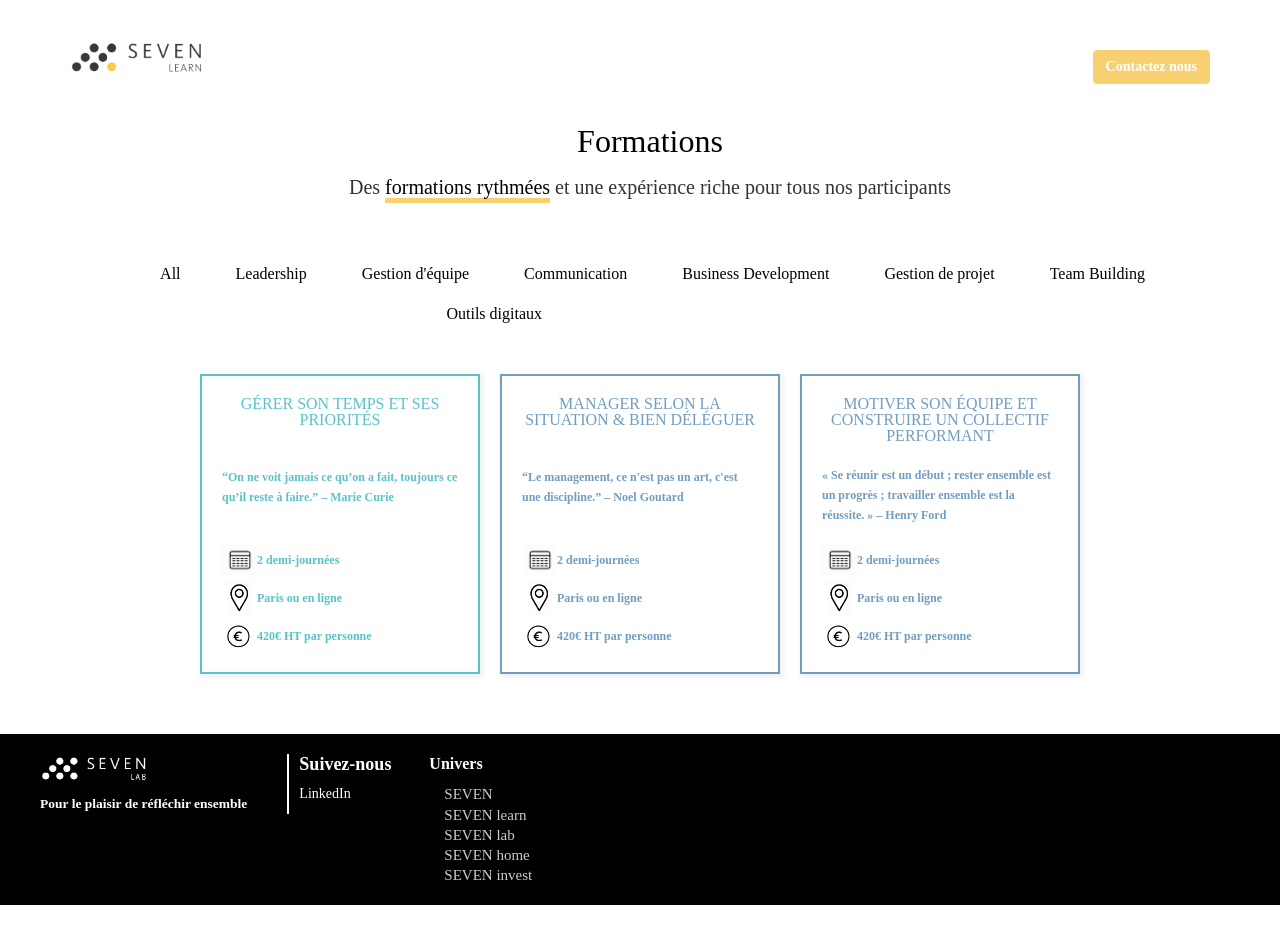
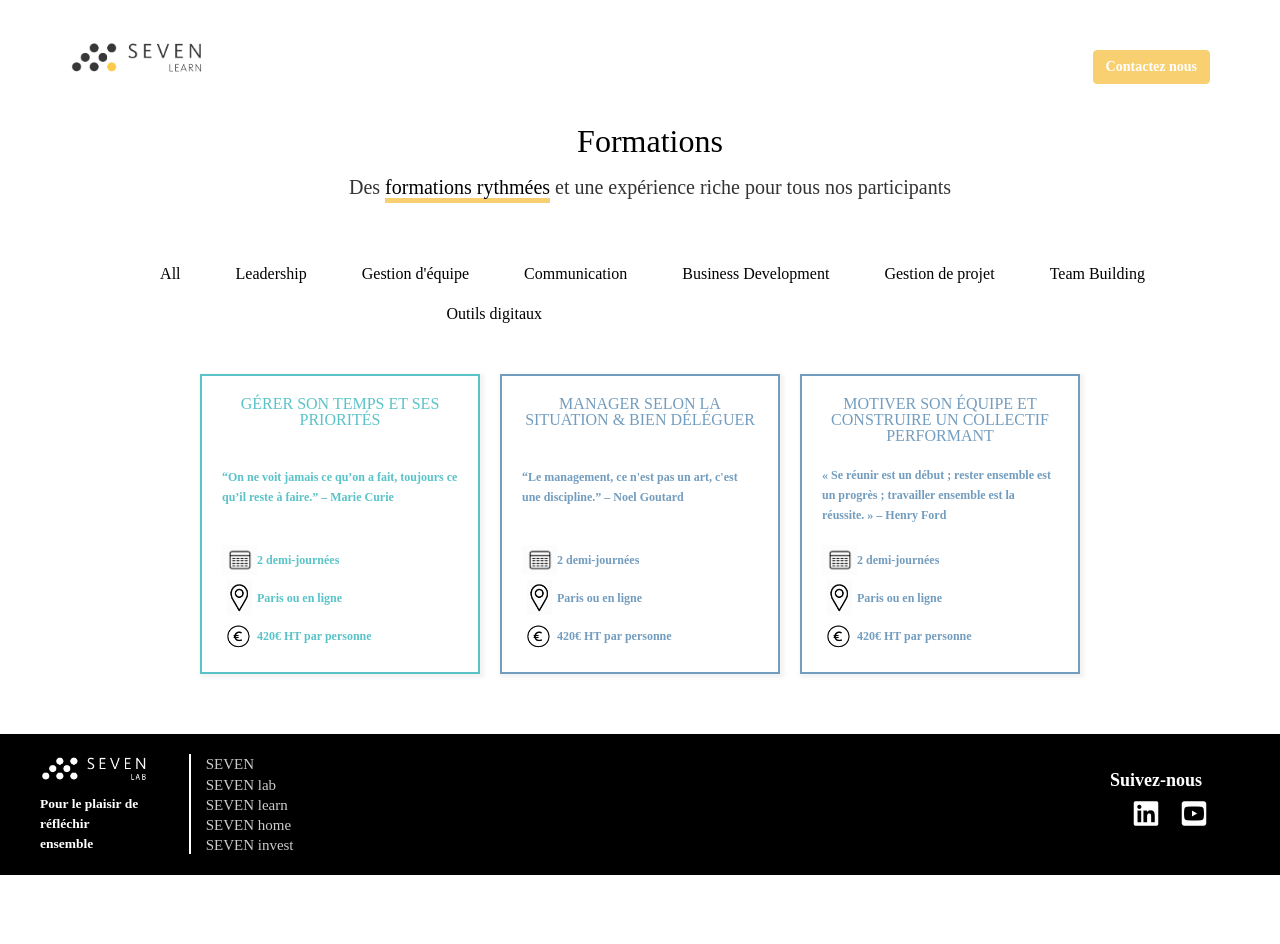
Before and after one commit to antoinel7/learn.byseven.co.v2, a Jekyll site: the page built from _pages/trainings/trainings_index.html, in a window 1280 px wide and 1075 px high. Shown: the top 944 px of the window. Built offline with Jekyll 4.4.1, drawn with Linux system fonts in a browser that asks for light colours; nearby versions of some CDN libraries; some web fonts are replaced.

Commit message:
footer updates

```diff
--- a/_includes/footer_trainings.html
+++ b/_includes/footer_trainings.html
@@ -1,22 +1,22 @@
-<div class="footer-lab-seven">
+<div class=" footer footer-lab-seven">
   <div class="footer-lab-logo">
     <img src="/assets/img/LOGO_SEVEN_BLANC_LAB.png" alt="" id='seven-logo-footer' class='footer-lab-links-title'>
-    <p>Pour le plaisir de réfléchir ensemble</p>
+    <p class='side-text'>Pour le plaisir de réfléchir ensemble</p>
   </div>
-  <div class="flex-row-between-start">
+  <div class="footer-elements">
+    <div class="footer-lab-links footer-lab-links-4">
+      <a href="https://byseven.co" target="_blank">SEVEN</a>
+      <a href="https://learn.byseven.co/lab" target="_blank">SEVEN lab</a>
+      <a href="https://learn.byseven.co" target="_blank">SEVEN learn</a>
+      <a href="https://home.byseven.co" target="_blank">SEVEN home</a>
+      <a href="https://invest.byseven.co" target="_blank">SEVEN invest</a>
+    </div>
     <div class="footer-lab-media footer-lab-links-1">
       <p>Suivez-nous</p>
       <div class="footer-lab-media-icons">
-        <a class='footer-links footer-link-linkedin'>LinkedIn</a>
+        <a href='https://fr.linkedin.com/company/learnbyseven' target='_blank'><i class="fab fa-linkedin fa-2x"></i></a>
+        <a href='https://www.youtube.com/channel/UCO9EOVJ0YDgoeyHS74m8gHQ' target='_blank'><i class="fab fa-youtube-square fa-2x"></i></a>
       </div>
-    </div>
-    <div class="footer-lab-links footer-lab-links-4">
-      <p>Univers</p>
-      <a href="https://byseven.co" target="_blank">SEVEN</a>
-      <a href="https://learn.byseven.co" target="_blank">SEVEN learn</a>
-      <a href="https://learn.byseven.co/lab" target="_blank">SEVEN lab</a>
-      <a href="https://home.byseven.co" target="_blank">SEVEN home</a>
-      <a href="https://invest.byseven.co" target="_blank">SEVEN invest</a>
     </div>
   </div>
 </div>
--- a/_sass/layout/footer.scss
+++ b/_sass/layout/footer.scss
@@ -164,7 +164,7 @@
   .footer-lab-media-icons {
     display: flex;
     flex-direction: row;
-    justify-content: space-between;
+    justify-content: space-evenly;
     align-items: center;
     width: 120px;
 
@@ -369,7 +369,7 @@
 .footer-lab-media-icons {
   display: flex;
   flex-direction: row;
-  justify-content: space-between;
+  justify-content: space-evenly;
   align-items: center;
   width: 120px;
 
--- a/_sass/trainings.scss
+++ b/_sass/trainings.scss
@@ -32,7 +32,7 @@ html {
   }
 
   @include from-medium {
-    padding-bottom: 17rem;
+    padding-bottom: 0px;
   }
 }
 
```
Also changed, not shown: 10 other files.
